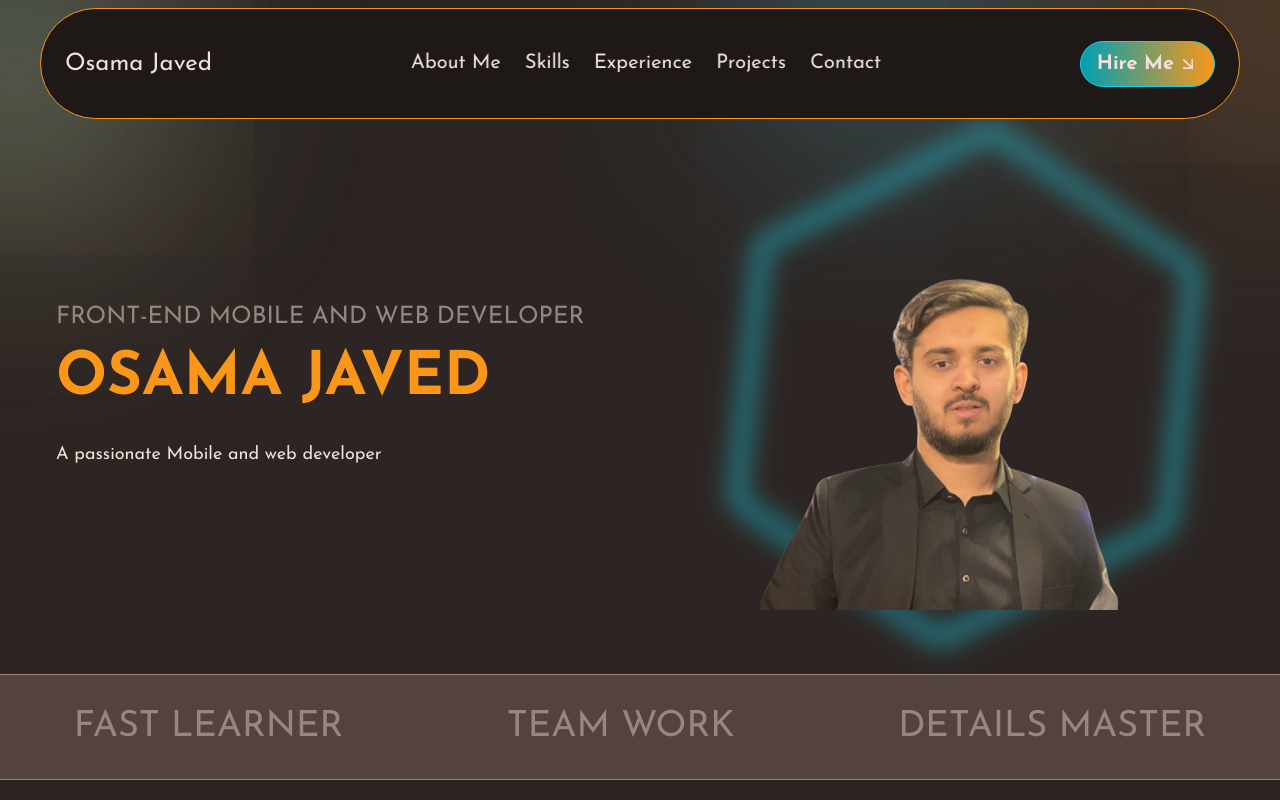
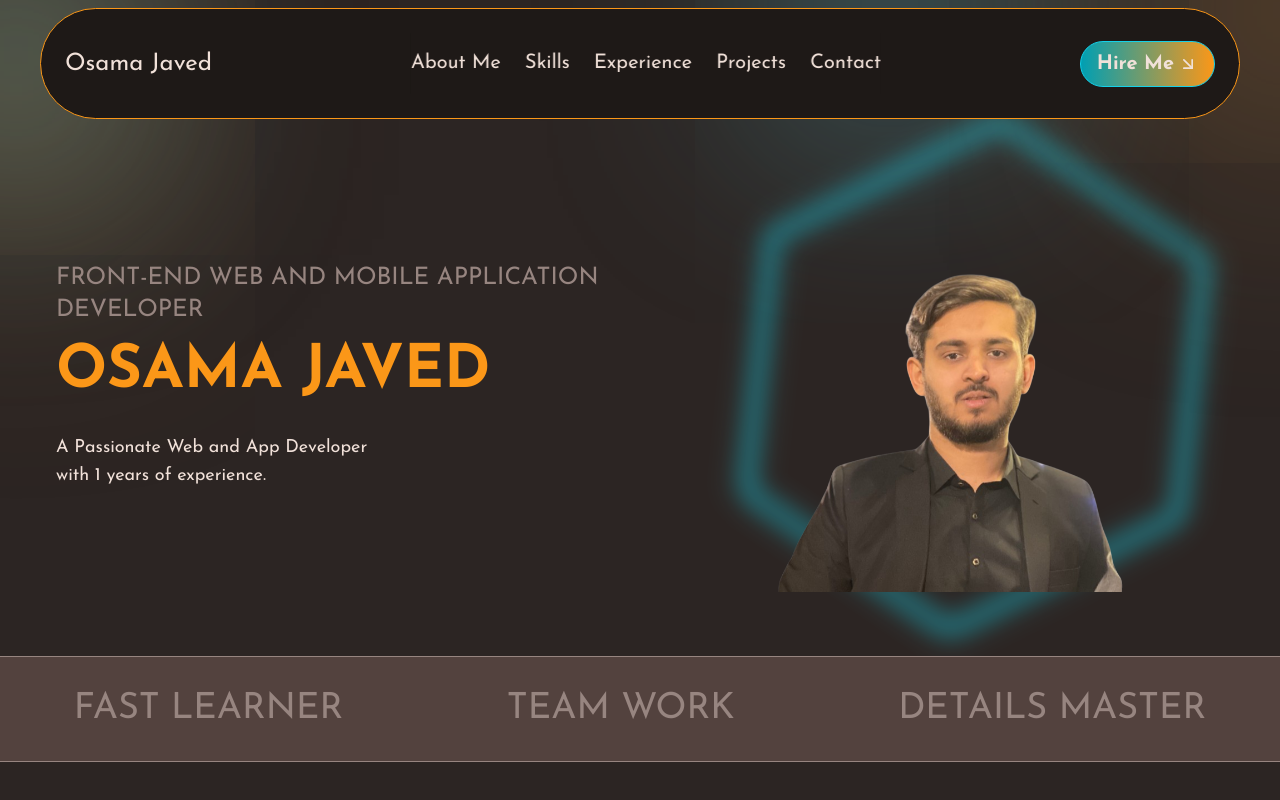
Before and after one commit to osamajaved07/Portfolio, a React (Vite) app: page / in a window 1280 px wide. Shown: the top 800 px of the page. Built offline with nearby package versions, Linux system fonts and the light colour scheme.

Commit message:
footer section done

```diff
--- a/src/components/heroSection/HeroPic.jsx
+++ b/src/components/heroSection/HeroPic.jsx
@@ -1,15 +1,17 @@
 import React from "react";
 import { PiHexagonThin } from "react-icons/pi";
+import { motion } from "framer-motion";
+import { fadeIn } from "../../framerMotion/variants";
 
 const HeroPic = () => {
   return (
-    <div className="h-full flex items-center justify-center">
-      <img src="../../public/images/HexaPic.png" alt="Osama Javed" className="max-h-[450px] w-auto  " />
+    <motion.div variants={fadeIn("left", 0.2)} initial="hidden" whileInView="show" viewport={{ once: false, amount: 0 }} className="h-full flex items-center justify-center">
+      <img src="/images/HexaPic.png" alt="Osama Javed" className="max-h-[450px] w-auto  " />
 
       <div className=" absolute -z-10 flex justify-center items-center animate-pulse ">
         <PiHexagonThin className=" md:h-[90%] sm:h-[120%] min-h-[600px] w-auto text-cyan blur-md animate-[spin_20s_linear_infinite] " />
       </div>
-    </div>
+    </motion.div>
   );
 };
 
--- a/src/components/heroSection/HeroText.jsx
+++ b/src/components/heroSection/HeroText.jsx
@@ -1,13 +1,19 @@
-import React from "react";
+import { motion } from "framer-motion";
+import { fadeIn } from "../../framerMotion/variants";
 
 const HeroText = () => {
   return (
     <div className="flex flex-col gap-4 h-full justify-center md:text-left sm:text-center">
-      <h2 className="lg:text-2xl sm:text-xl  uppercase text-lightGrey ">Front-End Mobile and Web Developer</h2>
-
-      <h1 className="md:text-[2.8rem] lg:text-6xl sm:text-4xl text-orange font-bold uppercase">Osama Javed</h1>
-
-      <p className="text-lg mt-4 text-white">A passionate Mobile and web developer</p>
+      <motion.h2 variants={fadeIn("down", 0.2)} initial="hidden" whileInView="show" viewport={{ once: false, amount: 0 }} className="lg:text-2xl sm:text-xl  uppercase text-lightGrey ">
+        Front-End Web and Mobile Application Developer
+      </motion.h2>
+      <motion.h1 variants={fadeIn("right", 0.4)} initial="hidden" whileInView="show" viewport={{ once: false, amount: 0 }} className="md:text-[2.8rem] lg:text-6xl sm:text-4xl text-orange font-bold uppercase">
+        Osama Javed
+        {/* <br className="sm:hidden md:block" /> */}
+      </motion.h1>
+      <motion.p variants={fadeIn("up", 0.6)} initial="hidden" whileInView="show" viewport={{ once: false, amount: 0 }} className="text-lg mt-4 text-white">
+        A Passionate Web and App Developer <br /> with 1 years of experience.
+      </motion.p>
     </div>
   );
 };
```
